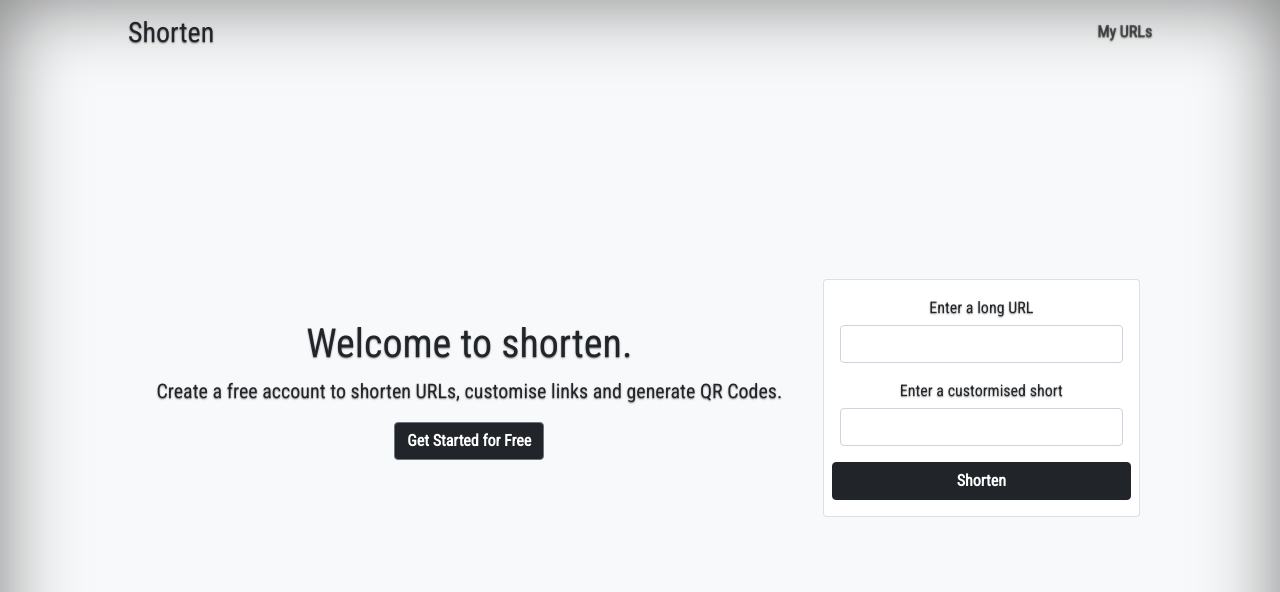
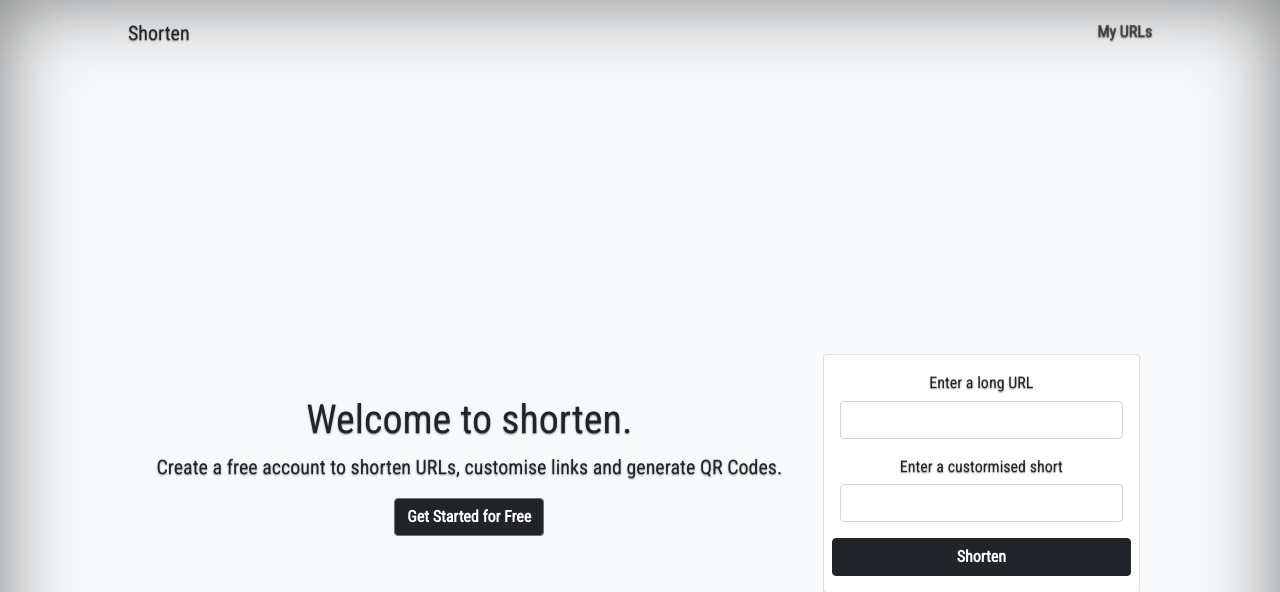
Before and after one commit to OkeyChukwude/url-shortener, a Flask app: page / in a window 1280 px wide. Shown: the top 592 px of the page. Run offline with Flask 2, Linux system fonts and the light colour scheme.

Commit message:
Change margin to auto

```diff
--- a/app/templates/includes/_header.html
+++ b/app/templates/includes/_header.html
@@ -1,6 +1,6 @@
-<header class="">
+<header class="mb-auto">
     <div>
-        <h3 class="float-md-start mb-0">Shorten</h3>
+        <a href="/" class="float-md-start mb-0 navbar-brand h3 text-dark">Shorten</a>
     </div>
     <div>
       <nav class="nav nav-masthead justify-content-center float-md-end">
```
